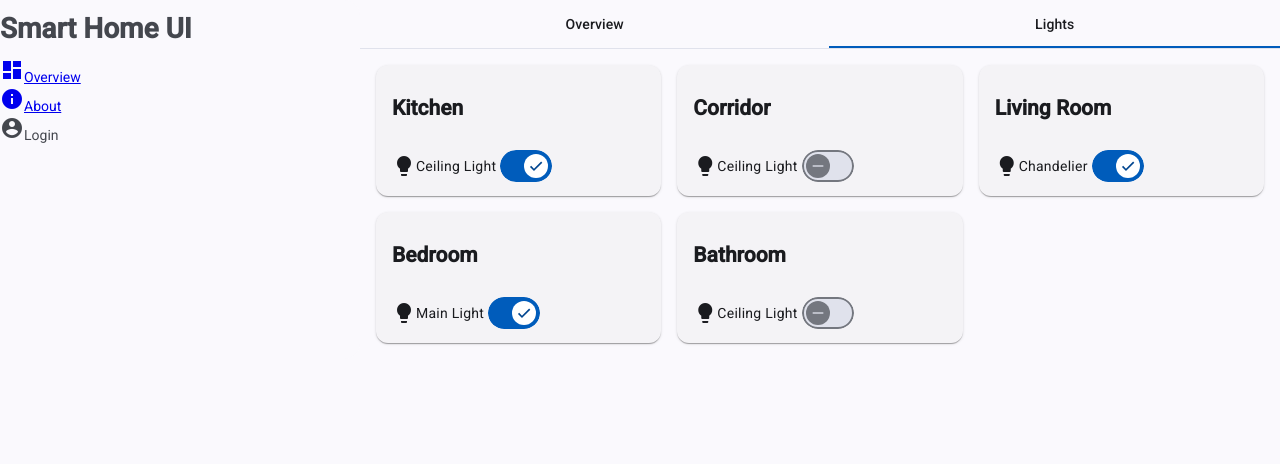
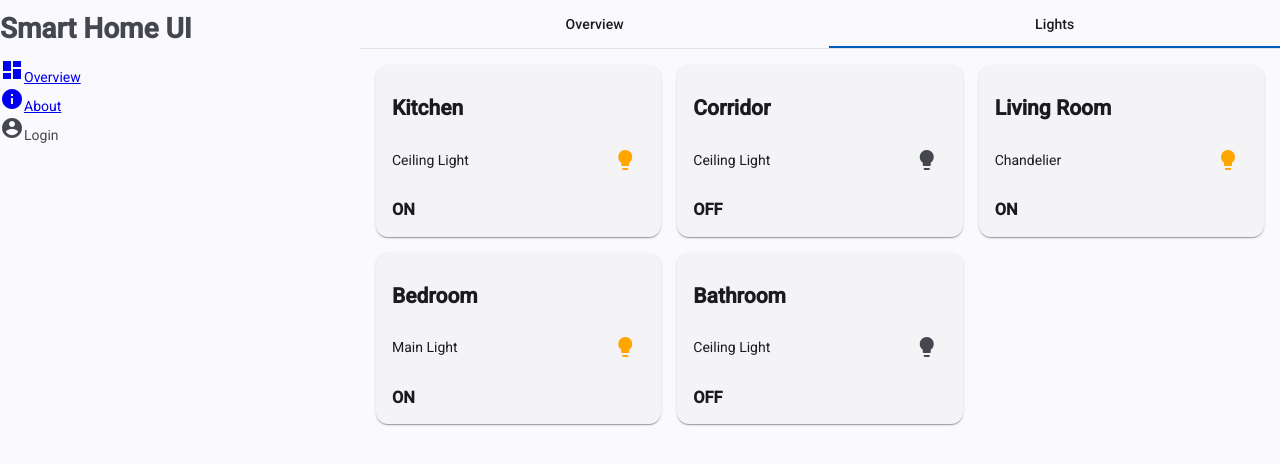
Before and after one commit to TimofeyNaryshkin/Smart-Home-UI, an Angular app: page / in a window 1280 px wide. Both pictures are taken after a click on the tab "Lights". Shown: the top 464 px of the page. Built offline with nearby package versions, Linux system fonts and the light colour scheme.

Commit message:
feat: implement single device card, change device view depending on active state

```diff
--- a/src/app/card/card.html
+++ b/src/app/card/card.html
@@ -5,7 +5,7 @@
   <mat-card-content [className]="data().layout">
     @for (i of data().items; track $index) {
       @if (i.type === 'device') {
-        <app-device [data]="i" />
+        <app-device [data]="i" [isSingle]="data().layout === 'singleDevice'" />
       } @else {
         <app-sensor [data]="i" />
       }
--- a/src/app/card/card.scss
+++ b/src/app/card/card.scss
@@ -7,3 +7,7 @@ mat-card-content {
 .verticalLayout {
   flex-direction: column;
 }
+
+app-device {
+  width: 100%;
+}
--- a/src/app/device/device.html
+++ b/src/app/device/device.html
@@ -1,6 +1,16 @@
+@if (isSingle()) {
+  <div>
+    <p>{{ data().label }}</p>
+    <button [class.active]="isActive()" (click)="toggleDevice()" matIconButton>
+      <mat-icon [fontIcon]="data().icon" />
+    </button>
+  </div>
+  <h3>{{ isActive() ? 'ON' : 'OFF' }}</h3>
+} @else {
   <p>
     <mat-icon [fontIcon]="data().icon" />
     <mat-slide-toggle labelPosition="before" [checked]="data().state">
       {{ data().label }}
     </mat-slide-toggle>
   </p>
+}
--- a/src/app/device/device.scss
+++ b/src/app/device/device.scss
@@ -1,4 +1,20 @@
+@use '@angular/material' as mat;
+
 p {
   display: flex;
   align-items: center;
 }
+
+div {
+  display: flex;
+  justify-content: space-between;
+  align-items: center;
+}
+
+.active {
+  @include mat.icon-overrides(
+    (
+      color: orange,
+    )
+  );
+}
--- a/src/app/device/device.ts
+++ b/src/app/device/device.ts
@@ -1,14 +1,20 @@
-import { Component, input } from '@angular/core';
+import { Component, input, linkedSignal } from '@angular/core';
 import { MatIconModule } from '@angular/material/icon';
 import { MatSlideToggleModule } from '@angular/material/slide-toggle';
 import { TDevice } from '../models/device.models';
+import { MatButtonModule } from '@angular/material/button';
 
 @Component({
   selector: 'app-device',
-  imports: [MatIconModule, MatSlideToggleModule],
+  imports: [MatIconModule, MatSlideToggleModule, MatButtonModule],
   templateUrl: './device.html',
   styleUrl: './device.scss',
 })
 export class Device {
-  data = input.required<TDevice>()
+  data = input.required<TDevice>();
+  isSingle = input.required<boolean>();
+  isActive = linkedSignal(() => this.data().state)
+  toggleDevice() {
+    this.isActive.update((val) => !val)
+  }
 }
--- a/src/app/models/card.model.ts
+++ b/src/app/models/card.model.ts
@@ -4,6 +4,6 @@ import { TSensor } from './sensor.mode';
 export interface TCard {
   id: string;
   title: string;
-  layout: 'horizontalLayout' | 'verticalLayout';
+  layout: 'horizontalLayout' | 'verticalLayout' | 'singleDevice';
   items: (TDevice | TSensor)[];
 }
```
Lines whose indentation alone changed are shown as unchanged.
